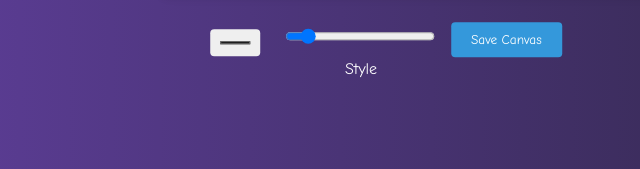
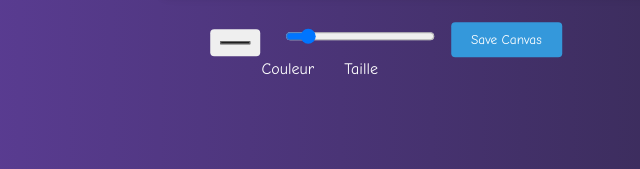
Before and after one commit to yassine128/canvasOnline, a website: page public/draw.html in a window 1280 px wide. Shown: the part 628-797 px from the top of the page, 254-894 px from the left. Drawn offline with nearby package versions, Linux system fonts and the light colour scheme; no server answers.

Commit message:
style fini

```diff
--- a/public/draw.css
+++ b/public/draw.css
@@ -142,10 +142,18 @@ body {
 }
 
 
-span {
+#taille {
     position: fixed;
     color: white;
     top: 88%;
     left: 48%;
     transform: translate(-48%, -88%);
 }
+
+#couleur {
+    position: fixed;
+    color: white;
+    top: 88%;
+    left: 42%;
+    transform: translate(-42%, -88%);
+}
--- a/public/draw.html
+++ b/public/draw.html
@@ -14,7 +14,8 @@
       <input type="range" id="lineWidth" value="2" min="1" max="10" step="1">
       <button id="saveBtn">Save Canvas</button>
     </div>
-    <span>Style</span>
+    <span id="couleur">Couleur</span>
+    <span id="taille">Taille</span>
 
       <canvas id="canvas" width="800" height="600"></canvas>
 
```
